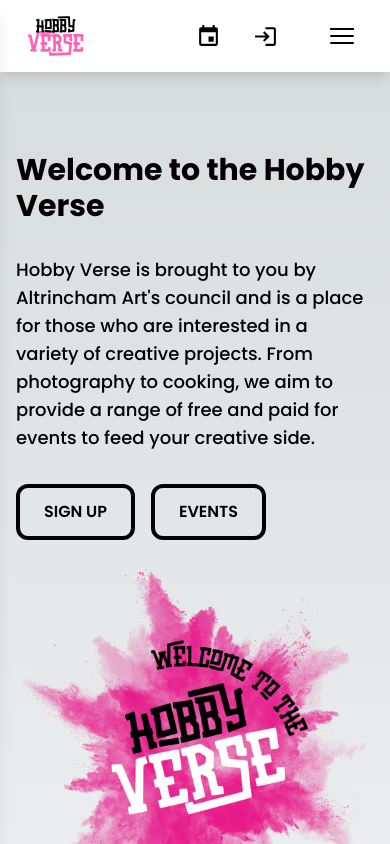
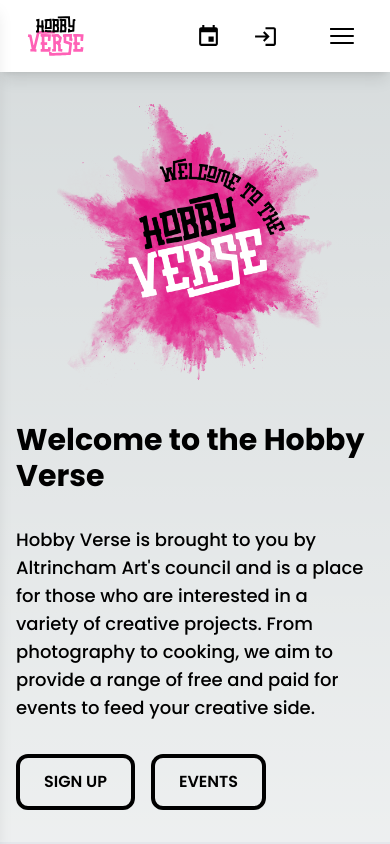
Before and after one commit to OJ423/hobby-verse-frontend, a Next.js app: page / in a window 390 px wide. Shown: the top 844 px of the page. Built offline with nearby package versions, Linux system fonts and the light colour scheme; no server answers.

Commit message:
Tweak home page hero style

```diff
--- a/src/app/page.tsx
+++ b/src/app/page.tsx
@@ -7,8 +7,8 @@ export default function Home() {
   return (
     <>
       <Layout>
-        <section className="mx-auto py-20 grid grid-cols-1 md:grid-cols-2 gap-8 md:gap-16 items-center max-w-screen-xl">
-          <div className="md:w-full mx-auto">
+        <section className="mx-auto py-8 md:py-20 grid grid-cols-1 md:grid-cols-2 gap-8 md:gap-16 items-center max-w-screen-xl">
+          <div className="md:w-full mx-auto order-last md:order-first">
             <h1 className="font-bold text-3xl lg:text-5xl mb-8">
               Welcome to the Hobby Verse
             </h1>
@@ -33,7 +33,7 @@ export default function Home() {
               </Link>
             </div>
           </div>
-          <div className="flex justify-center md:justify-end md:pl-8 xl:pl-20">
+          <div className="flex justify-center w-4/5 mx-auto md:w-full md:justify-end md:pl-8 xl:pl-20">
             <Image
               src="/welcome-to-the-hobby-verse.png"
               width={500}
```
